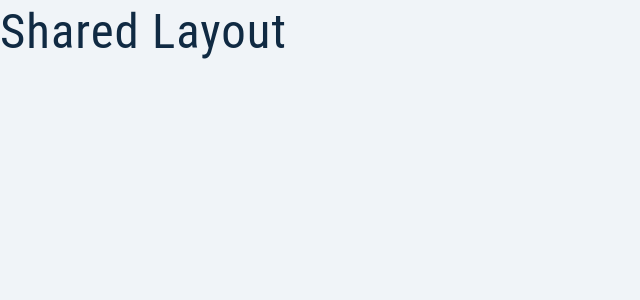
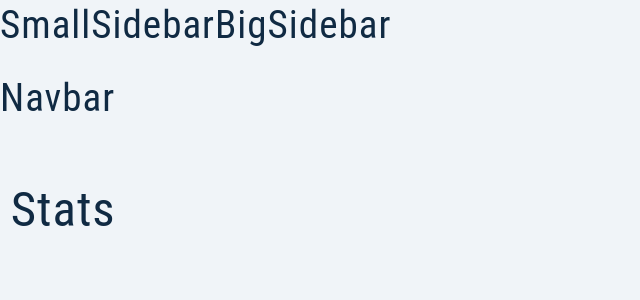
Before and after one commit to swgj19/job-board, a React (Vite) app: page / in a window 1280 px wide. Shown: the top 300 px of the page, without its empty margins (0-640 px from the left). Built offline with nearby package versions, Linux system fonts and the light colour scheme.

Commit message:
Setup shared layout components

```diff
--- /dev/null
+++ b/src/components/BigSidebar.jsx
@@ -0,0 +1,5 @@
+const BigSideBar = () => {
+	return <h2>BigSidebar</h2>;
+};
+
+export default BigSideBar;
--- /dev/null
+++ b/src/components/Navbar.jsx
@@ -0,0 +1,5 @@
+const Navbar = () => {
+	return <h2>Navbar</h2>;
+};
+
+export default Navbar;
--- /dev/null
+++ b/src/components/SmallSidebar.jsx
@@ -0,0 +1,5 @@
+const SmallSideBar = () => {
+	return <h2>SmallSidebar</h2>;
+};
+
+export default SmallSideBar;
--- a/src/components/index.jsx
+++ b/src/components/index.jsx
@@ -1,4 +1,7 @@
 import FormRow from './FormRow';
 import Logo from './Logo';
+import Navbar from './Navbar';
+import SmallSideBar from './SmallSidebar';
+import BigSideBar from './BigSidebar';
 
-export { Logo, FormRow };
+export { Logo, FormRow, Navbar, SmallSideBar, BigSideBar };
--- a/src/pages/dashboard/SharedLayout.jsx
+++ b/src/pages/dashboard/SharedLayout.jsx
@@ -1,10 +1,23 @@
-import React from 'react';
+import { Outlet } from 'react-router-dom';
+import { BigSideBar, Navbar, SmallSideBar } from '../../components';
+import Wrapper from '../../assets/wrappers/SharedLayout';
 
 const SharedLayout = () => {
 	return (
-		<div>
-			<h1>Shared Layout</h1>
-		</div>
+		<>
+			<Wrapper>
+				<main className='dashboard'>
+					<SmallSideBar />
+					<BigSideBar />
+					<div>
+						<Navbar />
+						<div className='dashboard-page'>
+							<Outlet />
+						</div>
+					</div>
+				</main>
+			</Wrapper>
+		</>
 	);
 };
 
```
